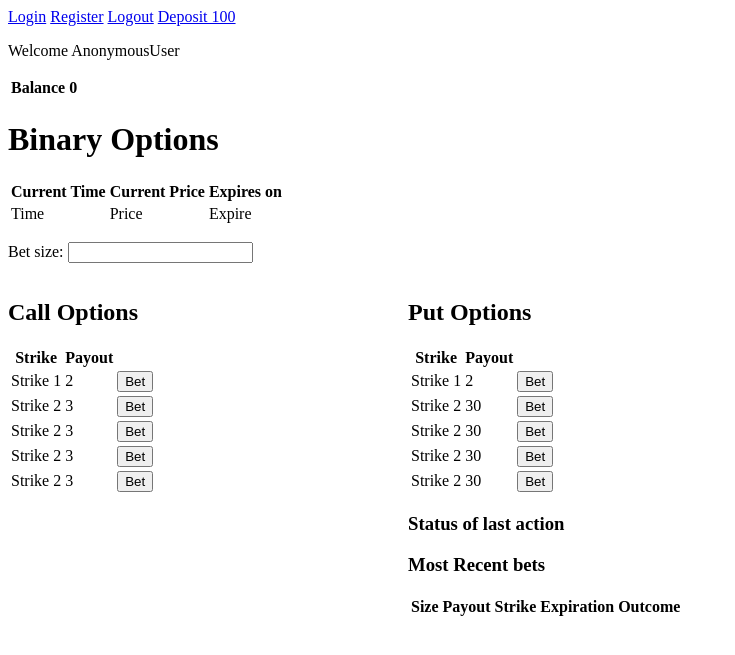
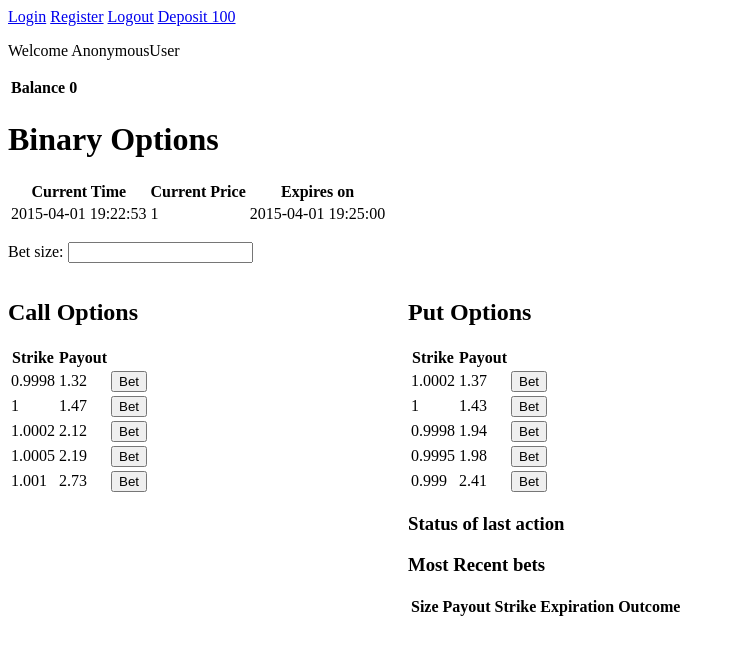
Before and after one commit to gpanterov/binary_options_django, a Django app: page /bets/ in a window 1280 px wide. Shown: the top 655 px of the page, without its empty margins (0-735 px from the left). Run offline with Django 3.2, Linux system fonts and the light colour scheme; data comes from the database, SQL or seed files in the repository; tables that the repository leaves empty hold one stand-in row (values such as "Sample post"); data that the repository does not hold is empty; parts of the project's set-up code (start-up, migrations or seed data) failed here and were passed over; some libraries are stand-ins or nearby versions.

Commit message:
Removed OfferedOptions table from db and fixed bugs

```diff
--- a/bets/OptionTools.py
+++ b/bets/OptionTools.py
@@ -1,6 +1,8 @@
 import numpy as np
 import random
-from bets.models import PlacedBets, AssetPrices, OfferedOptions
+from bets.models import PlacedBets, AssetPrices
+
+
 def option_params(expire, option_start_price, current_time, current_price):
 	"""
 	Calculates and returns some useful parameters of the options like strike prices (fixed for the life of the option)
@@ -8,7 +10,12 @@
 	"""
 
 	time_remaining = expire - current_time
+	if option_start_price == 0 or option_start_price is None:
+		print "Problem with Option Price", option_start_price
+		option_start_price = current_price
 
+
+	print "Option Start Price is: ", option_start_price
 	call_strike1 = round(option_start_price - 0.0002, 4)
 	call_strike2 = round(option_start_price, 4)
 	call_strike3 = round(option_start_price + 0.0002, 4)
@@ -50,7 +57,7 @@
 
 	if AssetPrices.objects.latest('time').time < timestamp:
 		# Attempting to find the price of a future date
-		print "You must wait a bit"
+		print "You must wait a bit ", AssetPrices.objects.latest('time').time - timestamp
 		return None
 
 	while not found_price:
--- a/bets/models.py
+++ b/bets/models.py
@@ -25,14 +25,7 @@
 	eurusd = models.FloatField(default=0, null=True)
 	usdjpy = models.FloatField(default=0, null=True)
 
-class OfferedOptions(models.Model):
-	open_time = models.IntegerField(default=0)
-	expire_time = models.IntegerField(default=0)
-	eurusd_open = models.FloatField()
-	usdjpy_open =  models.FloatField()
 
-	eurusd_close = models.FloatField(null=True)
-	usdjpy_close = models.FloatField(null=True)
 
 
 # Add Deposit/Funds model
--- a/bets/views.py
+++ b/bets/views.py
@@ -2,7 +2,7 @@
 
 
 from bets.forms import UserForm, UserProfileForm, BetForm
-from bets.models import PlacedBets, AssetPrices, OfferedOptions, Deposits, Balances
+from bets.models import PlacedBets, AssetPrices, Deposits, Balances
 from django.http import HttpResponse
 from django.template import RequestContext
 from django.shortcuts import render_to_response
@@ -151,26 +151,30 @@
 def place_bets(request):
 	if not request.user.is_authenticated():
 		return HttpResponse("Please log in")
+
+	last = AssetPrices.objects.latest('time')
 	current_user = request.user
+	timestamp = int(time.time()	)
+	expire = timestamp + 300 - (timestamp % 300)
 	if request.method == 'POST':
 		bet_form = BetForm(request.POST)
 		if bet_form.is_valid():
 			new_bet = bet_form.save(commit=False)
 
-			new_bet.bet_time = int(time.time()	)
-
+			new_bet.bet_time = timestamp
 			new_bet.option_asset = request.POST['asset']
 			new_bet.bet_strike=request.POST['bet_strike']
 			new_bet.bet_type=request.POST['bet_type']
 			new_bet.user = current_user.username
 			new_bet.bet_payout = request.POST['bet_payout']
-			new_bet.option_expire = OfferedOptions.objects.latest('open_time').expire_time
+
+			new_bet.option_expire =  expire
 			new_bet.bet_outcome = "Pending"
 			new_bet.save()
 			option_time = datetime.datetime.fromtimestamp(new_bet.bet_time)
 
 			# Update the balance of the trader
-			bal = Balances.objects.get(username = request.user.username)
+			bal = Balances.objects.get(username = current_user.username)
 			bal.balance = bal.balance - new_bet.bet_size
 			bal.save()
 
@@ -187,26 +191,16 @@
 def update(request):
 
 	last = AssetPrices.objects.latest('time')
-	current_option = OfferedOptions.objects.latest('open_time')
-	lid = current_option.id
 
-	# Update prices in the OfferedOptions table
-#	if lid > 1:
-#		prev_option = OfferedOptions.objects.get(id=lid-1)
-#		if last.time >= prev_option.expire_time and prev_option.eurusd_close is None:
-#			prev_option.eurusd_close = tools.get_price(prev_option.expire_time)
-#			prev_option.save()
-#			print "Updated Previous Option Close Price ", prev_option.eurusd_close
-
+	timestamp = int(time.time())
 
 	# Settle Bets
-	if last.time % 300 < 25: # only check in the beginning of the period (efficiency)
+	if timestamp % 300 < 280: # only check in the beginning of the period (efficiency)
 		# Add a check for not running this too often (another table in the db with the last check)
 
 		pending = PlacedBets.objects.filter(bet_outcome="Pending")
 
 		for bet in pending:
-			#eurusd_close = OfferedOptions.objects.get(expire_time=bet.option_expire).eurusd_close
 			eurusd_close = tools.get_price(bet.option_expire)
 			if eurusd_close is not None:
 				if bet.bet_type == "CALL" and eurusd_close > bet.bet_strike:
@@ -235,24 +229,32 @@
 	# Update remaining prices, payous etc.
 	if request.method == 'GET':
 
-		latest_time = str(datetime.datetime.fromtimestamp(last.time))
+
 		asset_price = last.eurusd
-		#asset_price = random.normalvariate(last.eurusd, 0.01)
-		expire = current_option.expire_time
+
+		latest_time = str(datetime.datetime.fromtimestamp(timestamp))
+
+		#latest_time = str(datetime.datetime.fromtimestamp(last.time))
+		expire =  timestamp + 300 - (timestamp % 300)
+		option_start_price = tools.get_price(expire-300)
 
 		# Calculate payouts and strikes
 		call_strike1, call_strike2,  call_strike3, call_strike4, call_strike5, \
 			call_payout1, call_payout2, call_payout3,call_payout4,call_payout5,\
 			put_strike1, put_strike2, put_strike3,put_strike4,put_strike5,\
 			put_payout1, put_payout2,put_payout3,put_payout4,put_payout5 = \
-				tools.option_params(expire, current_option.eurusd_open, last.time, asset_price)
+				tools.option_params(expire, option_start_price, timestamp, asset_price)
 
-		balance = Balances.objects.get(username = request.user.username).balance
-
+		try:
+			balance = Balances.objects.get(username = request.user.username).balance
+		except:
+			balance = 0
 
 		# Get the last 10 bets of the trader and return them for a table in the website
 		recent_bets = PlacedBets.objects.filter(user = request.user.username)
-		recent_bets = recent_bets[len(recent_bets) - 5:]
+		if len(recent_bets) > 5:
+			recent_bets = recent_bets[len(recent_bets) - 5:]
+
 		tb = ""
 		for bet in recent_bets[::-1]:
 			size = bet.bet_size
@@ -293,10 +295,11 @@
 		bal = Balances.objects.get(username = request.user.username)
 		bal.balance = bal.balance + entry.size
 		bal.save()
+		print "User already exists ", bal.balance
 	except: # If it doesn't exist (new user - create entry)
 		bal = Balances()
 		bal.username = request.user.username
 		bal.balance = entry.size
 		bal.save()
-
+		print "Created a new user"
 	return HttpResponse("Deposit Successful")
--- a/templates/bets/index.html
+++ b/templates/bets/index.html
@@ -4,6 +4,18 @@
     <head>
 <script src="http://ajax.googleapis.com/ajax/libs/jquery/1.11.2/jquery.min.js"></script>
 
+<!-- For testing keyp -->
+<script>
+
+$('document').ready(function(){
+	$('#test_keyup').keyup(function(){
+	var value = $('#test_keyup').val();
+	$('h1').html(value);
+	});
+});
+</script>
+
+<!-- #####################################  -->
 
 <script>
 	var interval;
@@ -397,6 +409,7 @@
 		</tbody>
 </div>
 
-    </body>
+<!--Enter something here:  <input id="test_keyup" type="text"> -->
+</body>
 
 </html>
```
Also changed, not shown: download_truefx_data.py (+0 -7 lines).
